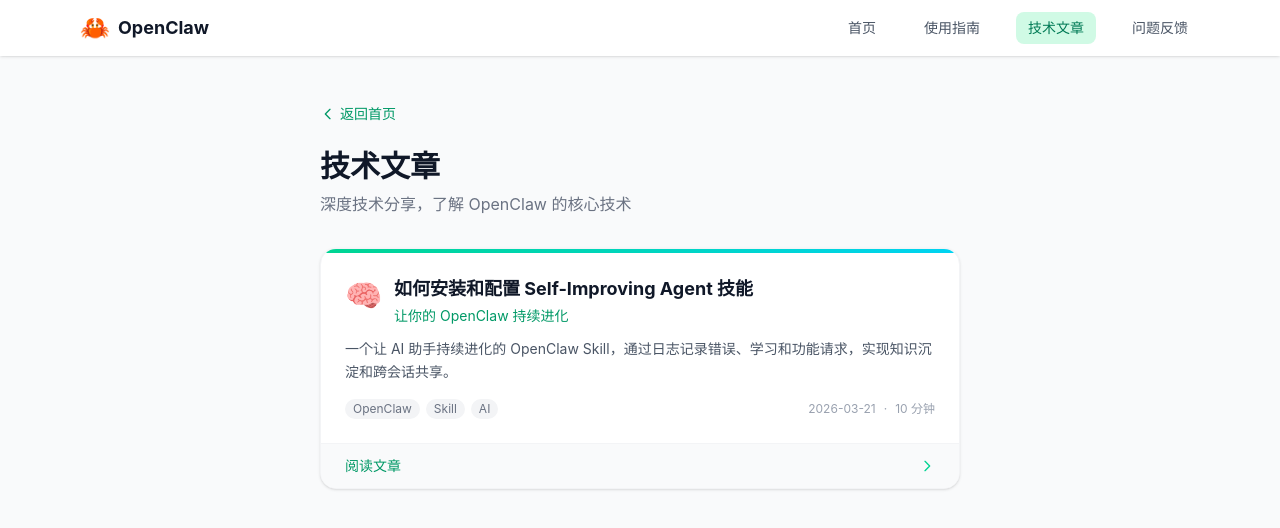
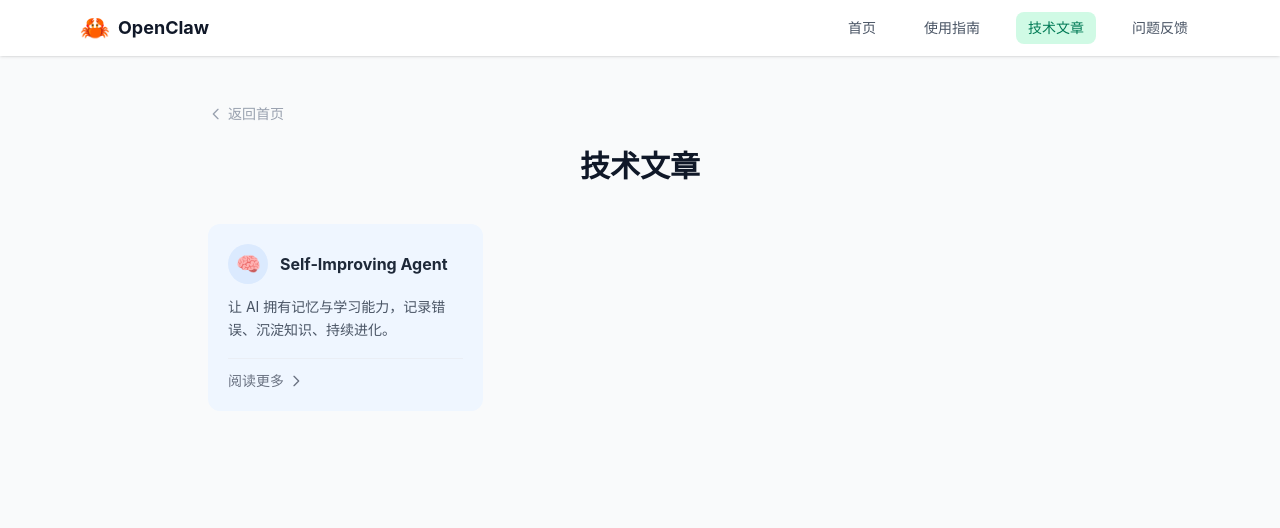
Before and after one commit to dingclaw/openclaw-guide, a React (Vite) app: page /openclaw-guide/articles in a window 1280 px wide. Shown: the top 528 px of the page. Built offline with nearby package versions, Linux system fonts and the light colour scheme.

Commit message:
style: 改为马卡龙色系卡片网格布局

```diff
--- a/src/pages/Articles.jsx
+++ b/src/pages/Articles.jsx
@@ -3,92 +3,71 @@
 const articles = [
   {
     id: 'self-improvement',
-    title: '如何安装和配置 Self-Improving Agent 技能',
-    subtitle: '让你的 OpenClaw 持续进化',
-    description: '一个让 AI 助手持续进化的 OpenClaw Skill，通过日志记录错误、学习和功能请求，实现知识沉淀和跨会话共享。',
-    tags: ['OpenClaw', 'Skill', 'AI'],
-    date: '2026-03-21',
-    readTime: '10 分钟',
-    emoji: '🧠'
+    title: 'Self-Improving Agent',
+    description: '让 AI 拥有记忆与学习能力，记录错误、沉淀知识、持续进化。',
+    emoji: '🧠',
+    bgColor: 'bg-blue-50',
+    iconBg: 'bg-blue-100'
   }
 ]
 
 function Articles() {
   return (
     <div className="min-h-screen bg-gray-50">
-      <div className="max-w-2xl mx-auto px-4 py-8 sm:py-12">
-        <Link to="/" className="inline-flex items-center text-emerald-600 hover:text-emerald-700 mb-6 text-sm">
+      <div className="max-w-4xl mx-auto px-4 py-8 sm:py-12">
+        {/* 返回首页 */}
+        <Link to="/" className="inline-flex items-center text-gray-400 hover:text-gray-600 mb-6 text-sm transition-colors">
           <svg className="w-4 h-4 mr-1" fill="none" stroke="currentColor" viewBox="0 0 24 24">
             <path strokeLinecap="round" strokeLinejoin="round" strokeWidth={2} d="M15 19l-7-7 7-7" />
           </svg>
           返回首页
         </Link>
 
-        <h1 className="text-2xl sm:text-3xl font-bold text-gray-900 mb-2">技术文章</h1>
-        <p className="text-gray-500 mb-8 text-sm sm:text-base">深度技术分享，了解 OpenClaw 的核心技术</p>
+        {/* 页面标题 */}
+        <h1 className="text-2xl sm:text-3xl font-bold text-gray-900 text-center mb-10">
+          技术文章
+        </h1>
 
-        <div className="space-y-4">
+        {/* 卡片网格 */}
+        <div className="grid grid-cols-1 sm:grid-cols-2 lg:grid-cols-3 gap-5">
           {articles.map(article => (
             <Link
               key={article.id}
               to={`/skill/${article.id}`}
-              className="block bg-white rounded-2xl overflow-hidden shadow-sm hover:shadow-lg transition-all border border-gray-100 active:scale-[0.98]"
+              className={`block rounded-xl p-5 transition-all hover:shadow-md ${article.bgColor}`}
             >
-              {/* 顶部装饰条 */}
-              <div className="h-1 bg-gradient-to-r from-emerald-400 via-teal-400 to-cyan-400"></div>
-
-              <div className="p-5 sm:p-6">
-                {/* 标题区 */}
-                <div className="flex items-start gap-3 mb-3">
-                  <div className="text-2xl sm:text-3xl flex-shrink-0">
+              {/* 头部：图标 + 标题 */}
+              <div className="flex items-center gap-3 mb-3">
+                <div className={`w-10 h-10 rounded-full flex items-center justify-center text-xl ${article.iconBg}`}>
                   {article.emoji}
                 </div>
-                  <div className="flex-1 min-w-0">
-                    <h2 className="text-base sm:text-lg font-bold text-gray-900 leading-snug">
+                <h2 className="font-bold text-gray-800 text-base">
                   {article.title}
                 </h2>
-                    <p className="text-emerald-600 text-sm mt-1">{article.subtitle}</p>
-                  </div>
               </div>
 
               {/* 描述 */}
-                <p className="text-gray-600 text-sm leading-relaxed mb-4 line-clamp-2">
+              <p className="text-gray-600 text-sm leading-relaxed mb-4">
                 {article.description}
               </p>
 
-                {/* 底部元信息 */}
-                <div className="flex items-center justify-between">
-                  <div className="flex flex-wrap gap-1.5">
-                    {article.tags.map(tag => (
-                      <span
-                        key={tag}
-                        className="px-2 py-0.5 bg-gray-100 text-gray-500 text-xs rounded-full"
-                      >
-                        {tag}
-                      </span>
-                    ))}
-                  </div>
-                  <div className="flex items-center gap-2 text-xs text-gray-400 flex-shrink-0">
-                    <span>{article.date}</span>
-                    <span>·</span>
-                    <span>{article.readTime}</span>
-                  </div>
-                </div>
-              </div>
-
-              {/* 底部阅读提示 */}
-              <div className="px-5 sm:px-6 py-3 bg-gray-50 border-t border-gray-100 flex items-center justify-between">
-                <span className="text-sm text-emerald-600 font-medium">阅读文章</span>
-                <svg className="w-4 h-4 text-emerald-400" fill="none" stroke="currentColor" viewBox="0 0 24 24">
+              {/* 分割线 */}
+              <div className="border-t border-gray-200/50 pt-3">
+                <span className="text-sm text-gray-500 hover:text-gray-700 flex items-center gap-1">
+                  阅读更多
+                  <svg className="w-4 h-4" fill="none" stroke="currentColor" viewBox="0 0 24 24">
                     <path strokeLinecap="round" strokeLinejoin="round" strokeWidth={2} d="M9 5l7 7-7 7" />
                   </svg>
+                </span>
               </div>
             </Link>
           ))}
         </div>
 
+        {/* 空状态 */}
         {articles.length === 0 && (
-          <div className="text-center py-12">
+          <div className="text-center py-16">
+            <div className="text-4xl mb-3">📝</div>
             <p className="text-gray-400">暂无文章</p>
           </div>
         )}
```
Lines whose indentation alone changed are shown as unchanged.
